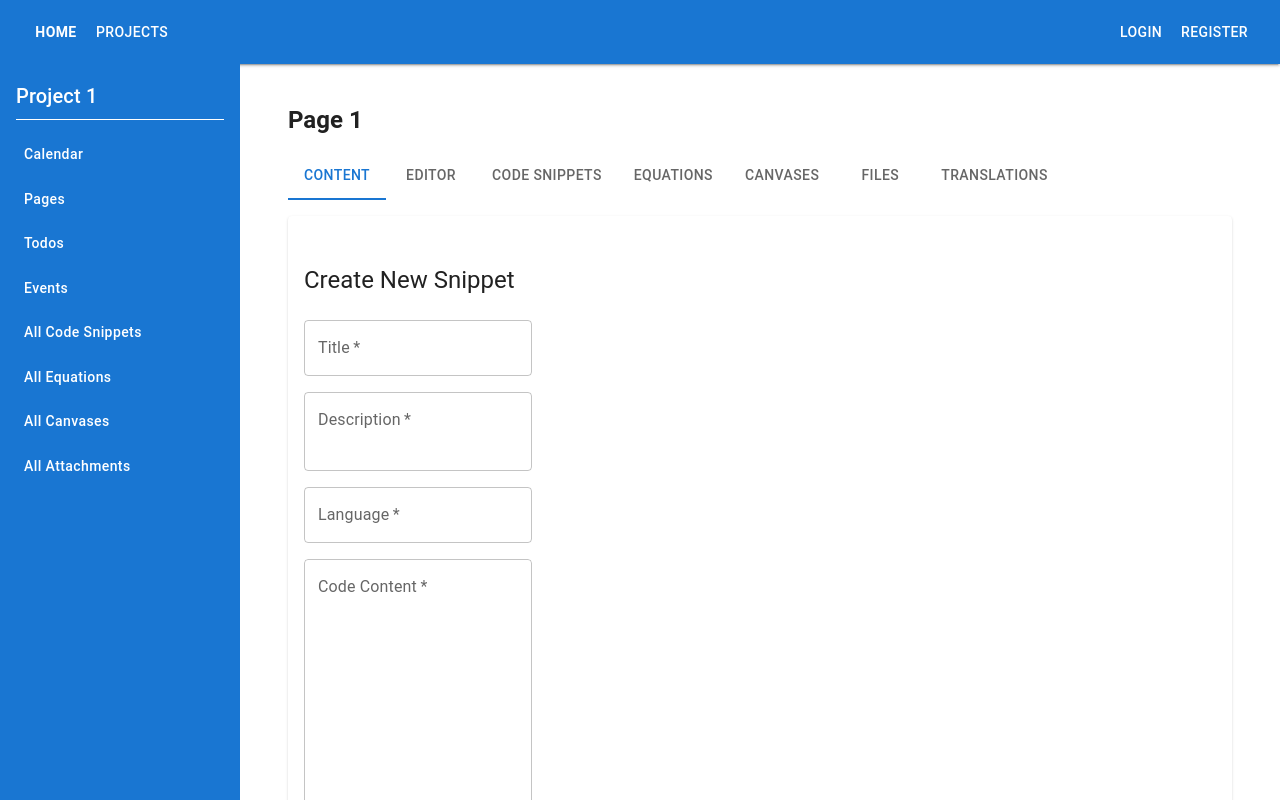
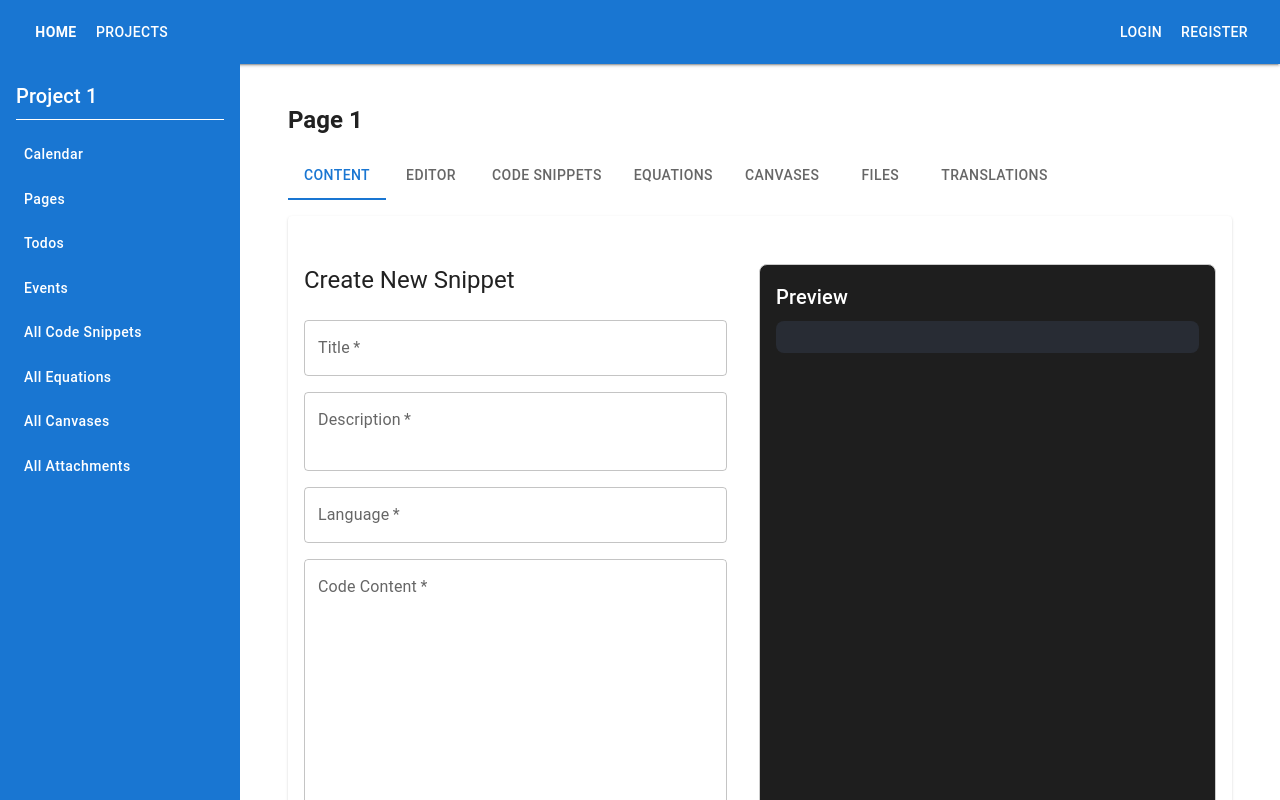
Before and after one commit to Maple-Lazuli/one-place-v3, a React (Vite) app in the folder ui/: page /projects/project/1/pages/page/1/snippets/create in a window 1280 px wide. Built offline with nearby package versions, Linux system fonts and the light colour scheme.

Commit message:
updated the rendering for the code snippets

```diff
--- a/ui/package.json
+++ b/ui/package.json
@@ -22,6 +22,7 @@
     "react-dom": "^19.1.0",
     "react-markdown": "^10.1.0",
     "react-router-dom": "^7.6.3",
+    "react-syntax-highlighter": "^15.6.1",
     "rehype-highlight": "^7.0.2",
     "rehype-katex": "^7.0.1",
     "remark-gfm": "^4.0.1",
--- a/ui/src/components/projects/project/pages/CreateSnippet.jsx
+++ b/ui/src/components/projects/project/pages/CreateSnippet.jsx
@@ -1,4 +1,4 @@
-import React, { useState } from 'react'
+import React, { useState, useRef } from 'react'
 import { useNavigate, useParams } from 'react-router-dom'
 
 import {
@@ -9,6 +9,9 @@ import {
   Alert,
   CircularProgress
 } from '@mui/material'
+
+import { Prism as SyntaxHighlighter } from 'react-syntax-highlighter'
+import { oneDark } from 'react-syntax-highlighter/dist/esm/styles/prism'
 
 export default function CreateSnippetForm () {
   const [title, setTitle] = useState('')
@@ -21,6 +24,7 @@ export default function CreateSnippetForm () {
 
   const { project_id, page_id } = useParams()
   const navigate = useNavigate()
+  const contentRef = useRef(null)
 
   const handleSubmit = async e => {
     e.preventDefault()
@@ -36,41 +40,33 @@ export default function CreateSnippetForm () {
 
     try {
       const payload = {
-        page_id: Number(page_id), // convert string param to number
+        page_id: Number(page_id),
         name: title,
-        description: description,
-        language: language,
-        content: content
+        description,
+        language,
+        content
       }
 
       const res = await fetch('/api/code_snippet/create', {
         method: 'POST',
-        headers: {
-          'Content-Type': 'application/json'
-        },
+        headers: { 'Content-Type': 'application/json' },
         body: JSON.stringify(payload),
-        credentials: 'include' // send cookies (token)
+        credentials: 'include'
       })
 
-      // parse JSON safely
       let data = {}
       try {
         data = await res.json()
-      } catch {
-        // response might not be JSON, ignore
-      }
+      } catch {}
 
       if (!res.ok) {
         throw new Error(data.message || 'Failed to create snippet.')
       }
+
       setSuccess(data.message || 'Snippet created successfully!')
-      setTimeout(
-        () =>
-          navigate(
-            `/projects/project/${project_id}/pages/page/${page_id}/snippets`
-          ),
-        1000
-      )
+      setTimeout(() => {
+        navigate(`/projects/project/${project_id}/pages/page/${page_id}/snippets`)
+      }, 1000)
     } catch (err) {
       setError(err.message)
     } finally {
@@ -78,14 +74,36 @@ export default function CreateSnippetForm () {
     }
   }
 
+  const handleKeyDown = (e) => {
+    if (e.key === 'Tab') {
+      e.preventDefault()
+      const textarea = contentRef.current
+      const start = textarea.selectionStart
+      const end = textarea.selectionEnd
+      const updated = content.substring(0, start) + '    ' + content.substring(end)
+
+      setContent(updated)
+      // move cursor to after the inserted spaces
+      requestAnimationFrame(() => {
+        textarea.selectionStart = textarea.selectionEnd = start + 4
+      })
+    }
+  }
+
   return (
+    <Box
+      sx={{
+        display: 'flex',
+        gap: 4,
+        mt: 4
+      }}
+    >
+      {/* Form Section */}
       <Box
         component='form'
         onSubmit={handleSubmit}
         sx={{
-        maxWidth: '25%',
-        // mx: 'auto',
-        mt: 4,
+          flex: 1,
           display: 'flex',
           flexDirection: 'column',
           gap: 2
@@ -122,6 +140,8 @@ export default function CreateSnippetForm () {
         />
 
         <TextField
+          inputRef={contentRef}
+          onKeyDown={handleKeyDown}
           label='Code Content'
           multiline
           rows={20}
@@ -131,7 +151,8 @@ export default function CreateSnippetForm () {
           InputProps={{
             sx: {
               resize: 'horizontal',
-      overflow: 'auto'
+              overflow: 'auto',
+              fontFamily: 'monospace'
             }
           }}
         />
@@ -140,5 +161,34 @@ export default function CreateSnippetForm () {
           {loading ? <CircularProgress size={24} /> : 'Create Snippet'}
         </Button>
       </Box>
+
+      {/* Live Preview Section */}
+      <Box
+        sx={{
+          flex: 1,
+          p: 2,
+          border: '1px solid #ccc',
+          borderRadius: 2,
+          overflow: 'auto',
+          backgroundColor: '#1e1e1e'
+        }}
+      >
+        <Typography variant='h6' gutterBottom color='white'>
+          Preview
+        </Typography>
+        <SyntaxHighlighter
+          language={language || 'text'}
+          style={oneDark}
+          wrapLines
+          wrapLongLines
+          customStyle={{
+            borderRadius: '8px',
+            padding: '16px'
+          }}
+        >
+          {content}
+        </SyntaxHighlighter>
+      </Box>
+    </Box>
   )
 }
--- a/ui/src/components/projects/project/pages/UpdateSnippet.jsx
+++ b/ui/src/components/projects/project/pages/UpdateSnippet.jsx
@@ -1,6 +1,5 @@
-import React, { useState, useEffect } from 'react'
+import React, { useState, useEffect, useRef } from 'react'
 import { useNavigate, useParams } from 'react-router-dom'
-
 import {
   Box,
   Button,
@@ -9,6 +8,9 @@ import {
   Alert,
   CircularProgress
 } from '@mui/material'
+
+import { Prism as SyntaxHighlighter } from 'react-syntax-highlighter'
+import { oneDark } from 'react-syntax-highlighter/dist/esm/styles/prism'
 
 export default function UpdateSnippetForm () {
   const [title, setTitle] = useState('')
@@ -22,8 +24,8 @@ export default function UpdateSnippetForm () {
 
   const { project_id, page_id, snippet_id } = useParams()
   const navigate = useNavigate()
+  const contentRef = useRef(null)
 
-  // Fetch existing snippet data
   useEffect(() => {
     const fetchSnippet = async () => {
       try {
@@ -50,6 +52,23 @@ export default function UpdateSnippetForm () {
 
     fetchSnippet()
   }, [snippet_id])
+
+  const handleTabKey = (e) => {
+    if (e.key === 'Tab') {
+      e.preventDefault()
+      const el = e.target
+      const start = el.selectionStart
+      const end = el.selectionEnd
+
+      const updated = content.slice(0, start) + '    ' + content.slice(end)
+      setContent(updated)
+
+      // Reset caret position
+      requestAnimationFrame(() => {
+        el.selectionStart = el.selectionEnd = start + 4
+      })
+    }
+  }
 
   const handleSubmit = async e => {
     e.preventDefault()
@@ -102,12 +121,18 @@ export default function UpdateSnippetForm () {
 
   return (
     <Box
+      sx={{
+        display: 'flex',
+        gap: 4,
+        mt: 4
+      }}
+    >
+      {/* Form Section */}
+      <Box
         component='form'
         onSubmit={handleSubmit}
         sx={{
-        maxWidth: '25%',
-        // mx: 'auto',
-        mt: 4,
+          flex: 1,
           display: 'flex',
           flexDirection: 'column',
           gap: 2
@@ -147,16 +172,19 @@ export default function UpdateSnippetForm () {
             />
 
             <TextField
+              inputRef={contentRef}
               label='Code Content'
               multiline
               rows={20}
               value={content}
               onChange={e => setContent(e.target.value)}
+              onKeyDown={handleTabKey}
               required
               InputProps={{
                 sx: {
                   resize: 'horizontal',
-      overflow: 'auto'
+                  overflow: 'auto',
+                  fontFamily: 'monospace'
                 }
               }}
             />
@@ -167,5 +195,34 @@ export default function UpdateSnippetForm () {
           </>
         )}
       </Box>
+
+      {/* Live Preview Section */}
+      <Box
+        sx={{
+          flex: 1,
+          p: 2,
+          border: '1px solid #ccc',
+          borderRadius: 2,
+          overflow: 'auto',
+          backgroundColor: '#1e1e1e'
+        }}
+      >
+        <Typography variant='h6' gutterBottom color='white'>
+          Preview
+        </Typography>
+        <SyntaxHighlighter
+          language={language || 'text'}
+          style={oneDark}
+          wrapLines
+          wrapLongLines
+          customStyle={{
+            borderRadius: '8px',
+            padding: '16px'
+          }}
+        >
+          {content}
+        </SyntaxHighlighter>
+      </Box>
+    </Box>
   )
 }
```
Also changed, not shown: 1 other file (tests, documents, lock files or other folders). Lines whose indentation alone changed are shown as unchanged.
